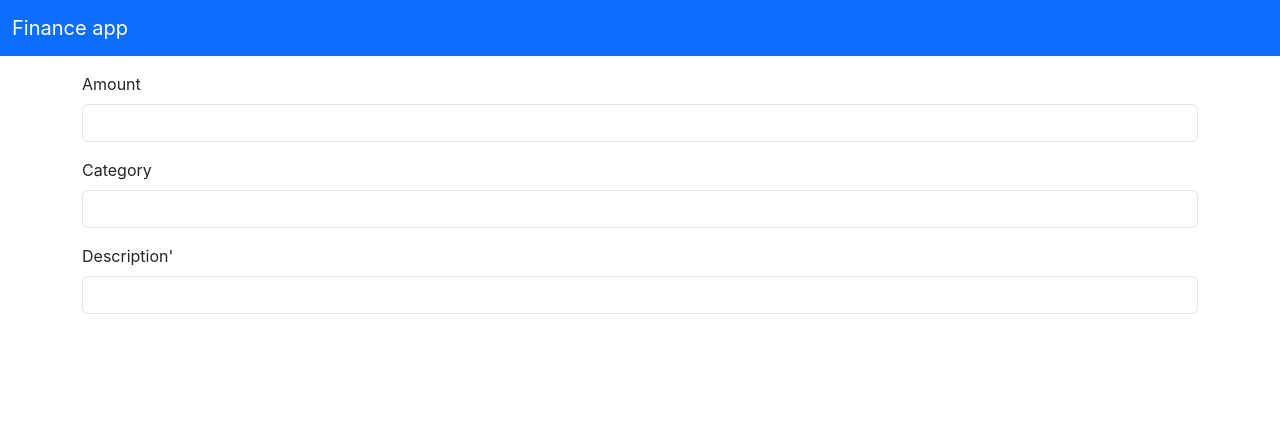
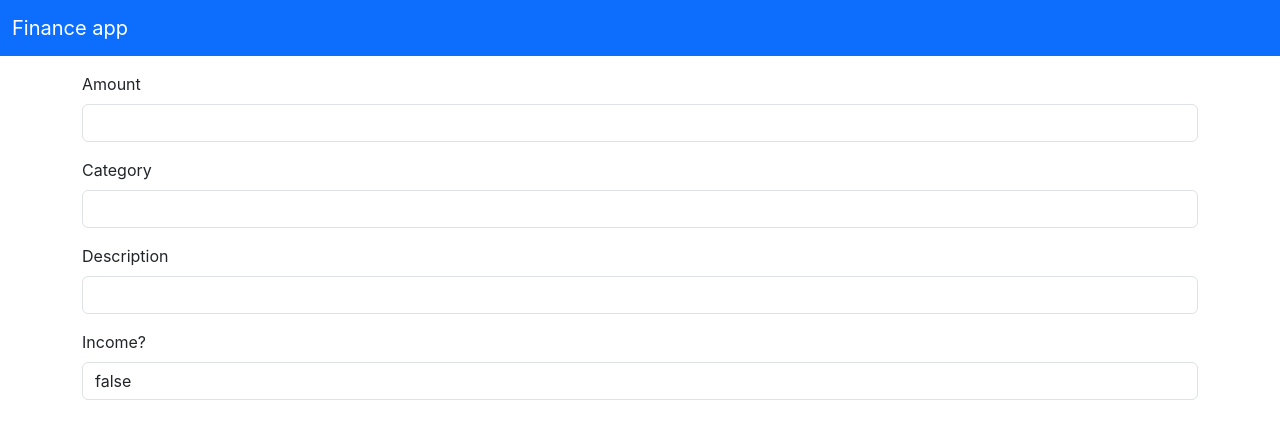
Before and after one commit to kitou88C39/fast_react_app, a React (Create React App) app in the folder React/finance_app/: page / in a window 1280 px wide. Shown: the top 438 px of the page. Built offline with nearby package versions, Linux system fonts and the light colour scheme; no server answers.

Commit message:
Edit App.js

```diff
--- a/React/finance_app/src/App.js
+++ b/React/finance_app/src/App.js
@@ -82,7 +82,7 @@ const App = () => {
 
           <div className='mb-3'>
             <label htmlFor='description' className='form-label'>
-              Description'
+              Description
             </label>
             <input
               type='text'
@@ -93,6 +93,20 @@ const App = () => {
               value={formData.description}
             />
           </div>
+
+          <div className='mb-3'>
+            <label htmlFor='is_income' className='form-label'>
+              Income?
+            </label>
+            <input
+              type='text'
+              className='form-control'
+              id='is_income'
+              name='is_income'
+              onChange={handleInputChange}
+              value={formData.is_income}
+            />
+          </div>
         </form>
       </div>
     </div>
```
